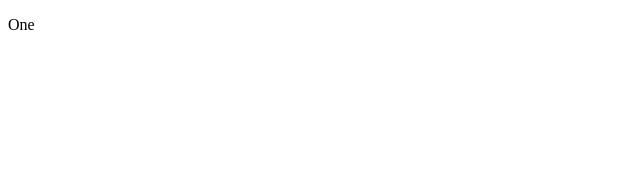
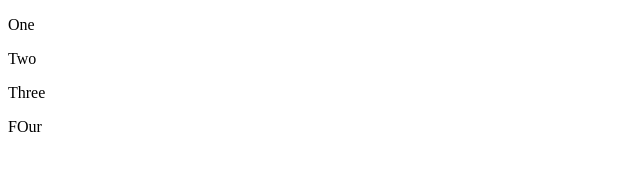
Before and after one commit to venkateshpallanti/tr, a plain HTML site: page index.html in a window 1280 px wide. Shown: the whole page, without its empty margins (0-640 px from the left). Drawn offline with Linux system fonts and the light colour scheme.

Commit message:
venkatesh

```diff
--- a/index.html
+++ b/index.html
@@ -8,5 +8,8 @@
 </head>
 <body>
     <p>One</p>
+    <p>Two</p>
+    <p>Three</p>
+    <p>FOur</p>
 </body>
 </html>
```
